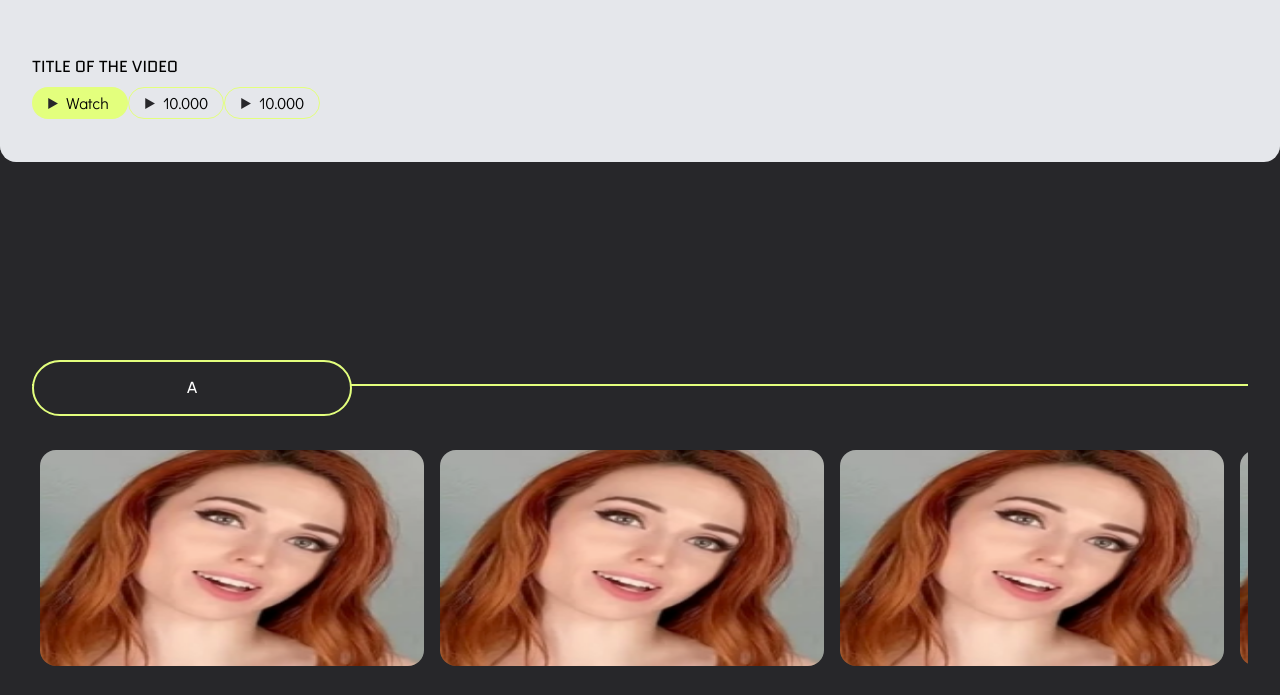
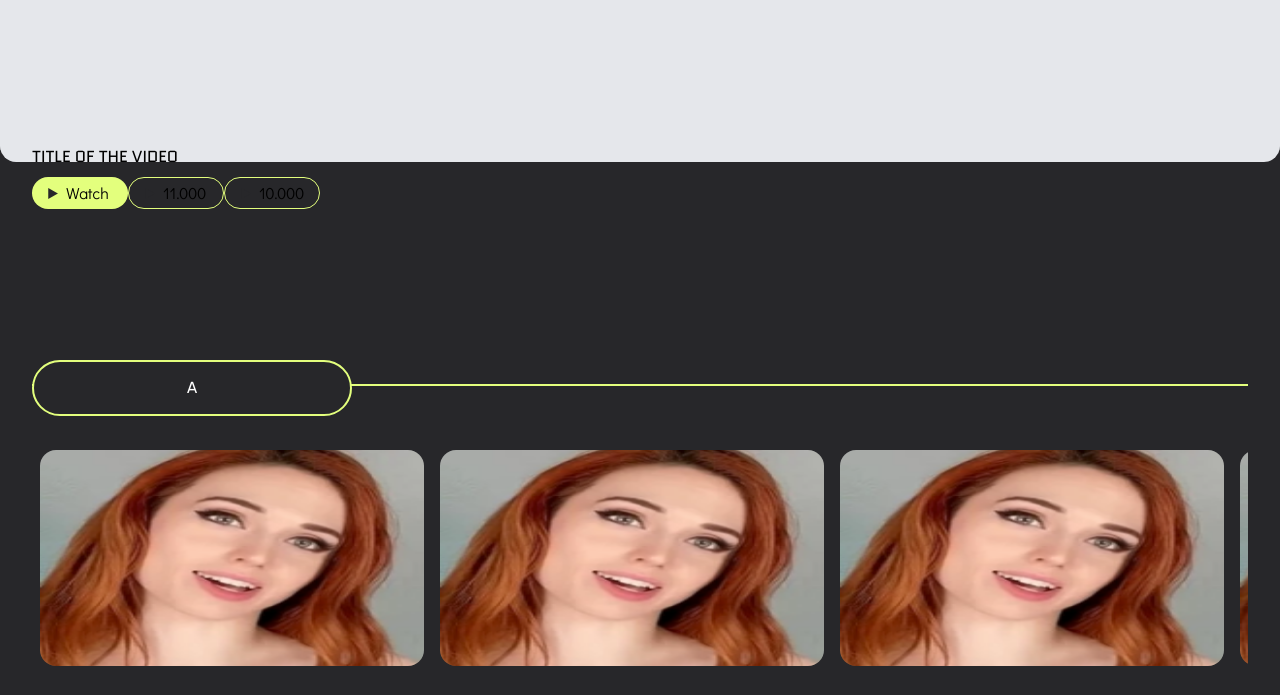
Before and after one commit to n-vh/lime, a React (Vite) app in the folder front/: page /showall in a window 1280 px wide. Shown: the part 105-800 px from the top of the page. Built offline with nearby package versions, Linux system fonts and the light colour scheme.

Commit message:
change filter color

```diff
--- a/front/src/components/Filter.tsx
+++ b/front/src/components/Filter.tsx
@@ -38,7 +38,7 @@ export function Filter() {
       <button
         id="setting-button"
         data-dropdown-toggle="dropdown"
-        className="ml-[1px] inline-flex items-center rounded-r-full bg-gray-200 px-1"
+        className="ml-[1px] inline-flex items-center rounded-r-full bg-gray-300 px-1"
         type="button"
         onClick={togglePopup}
       >
--- a/front/src/components/Navbar.tsx
+++ b/front/src/components/Navbar.tsx
@@ -3,7 +3,6 @@ import { Filter } from './Filter';
 
 export function Navbar() {
   return (
-
     <nav className="relative py-4 backdrop-blur-md sm:px-4">
       <div className="mx-auto flex flex-wrap px-8 ">
         <a href="" className="flex content-center items-center">
--- a/front/src/main.tsx
+++ b/front/src/main.tsx
@@ -1,7 +1,7 @@
 import React from 'react';
 import ReactDOM from 'react-dom/client';
 import { BrowserRouter, Routes, Route } from 'react-router-dom';
-import { Index } from '~/pages/LandingPage';
+import { Index } from '~/pages/Index';
 import { Navbar } from '~/components/Navbar';
 import { Card } from '~/components/Card';
 import { SignIn } from '~/pages/SignIn';
--- a/front/src/pages/PageShowAll.tsx
+++ b/front/src/pages/PageShowAll.tsx
@@ -10,7 +10,9 @@ export function PageShowAll() {
       <div className="absolute top-0 z-0 h-2/6 w-full rounded-b-2xl bg-gray-200">
         <div className="right-0 left-0 h-3/6 rounded-lg ">
           <div className="h4/6 w-full bg-slate-300"></div>
-          <h1 className="md:pt[200px] mb-2 pl-8 pt-[160px]">TITLE OF THE VIDEO</h1>
+          <h1 className="mb-2 pl-8 pt-[160px] md:pt-[240px] lg:pt-[250px]">
+            TITLE OF THE VIDEO
+          </h1>
           <div className="flex pl-8">
             <button className="flex h-8 w-24 items-center rounded-full bg-[#E3FF7D]">
               <svg
@@ -28,6 +30,7 @@ export function PageShowAll() {
               </svg>
               Watch
             </button>
+
             <div className="flex h-8 w-24 items-center rounded-full border border-[#E3FF7D]">
               <svg
                 width="10"
@@ -42,8 +45,9 @@ export function PageShowAll() {
                   fill="#27272A"
                 />
               </svg>
-              10.000
+              11.000
             </div>
+
             <div className="flex h-8 w-24 items-center rounded-full border border-[#E3FF7D]">
               <svg
                 width="10"
```
